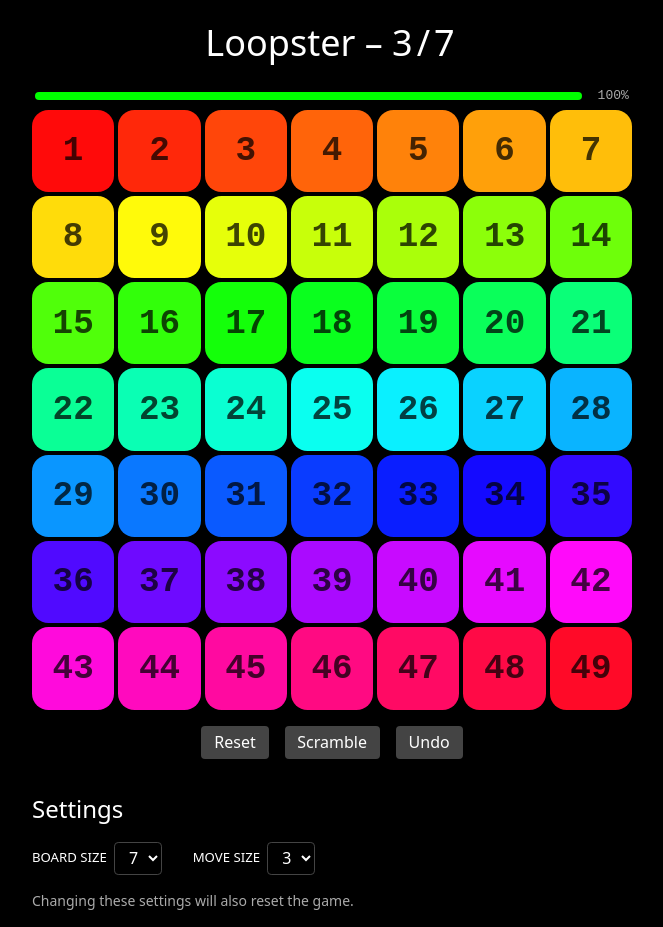
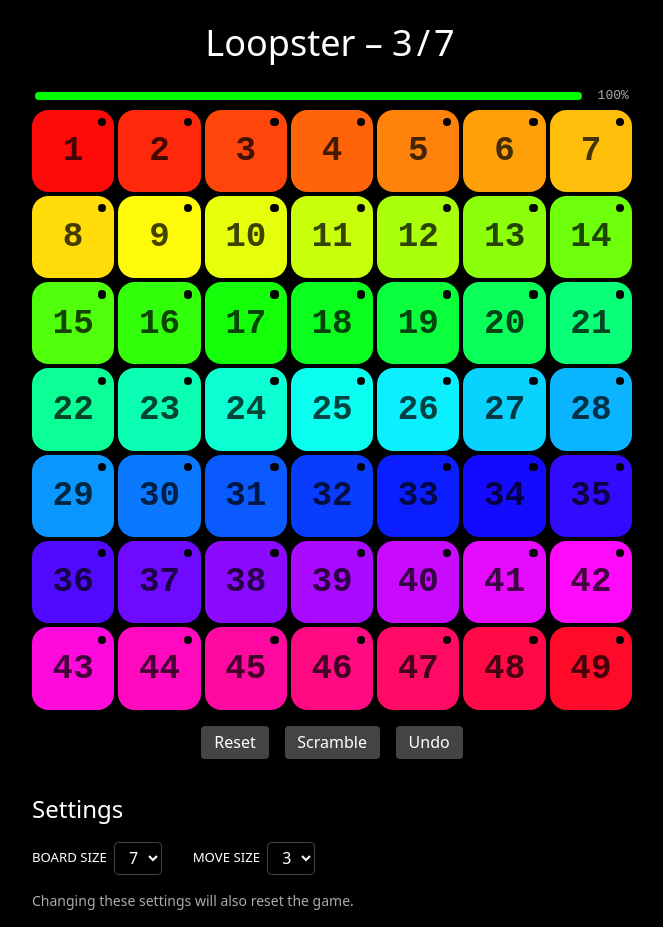
Before and after one commit to ScriptRaccoon/loopster, a Svelte app: page / in a window 1280 px wide. Shown: the whole page, without its empty margins (308-971 px from the left). Built offline with nearby package versions, Linux system fonts and the light colour scheme.

Commit message:
indicator for solved piece

```diff
--- a/src/components/Board.svelte
+++ b/src/components/Board.svelte
@@ -36,6 +36,7 @@
 				style:--dx={piece.dx}
 				style:--dy={piece.dy}
 				disabled={Math.max(x, y) > board_size - move_size}
+				class:solved={piece.original_x === x && piece.original_y === y}
 			>
 				{piece.label}
 			</button>
@@ -65,6 +66,25 @@
 		font-family: monospace;
 		font-weight: bold;
 		user-select: none;
+		position: relative;
+
+		&::after {
+			content: '';
+			position: absolute;
+			top: 10%;
+			right: 10%;
+			width: 10%;
+			aspect-ratio: 1;
+			border-radius: 50%;
+			background-color: transparent;
+			transition: background-color 200ms ease;
+		}
+
+		&.solved {
+			&::after {
+				background-color: var(--bg-color);
+			}
+		}
 	}
 
 	.board.animating .piece {
```
